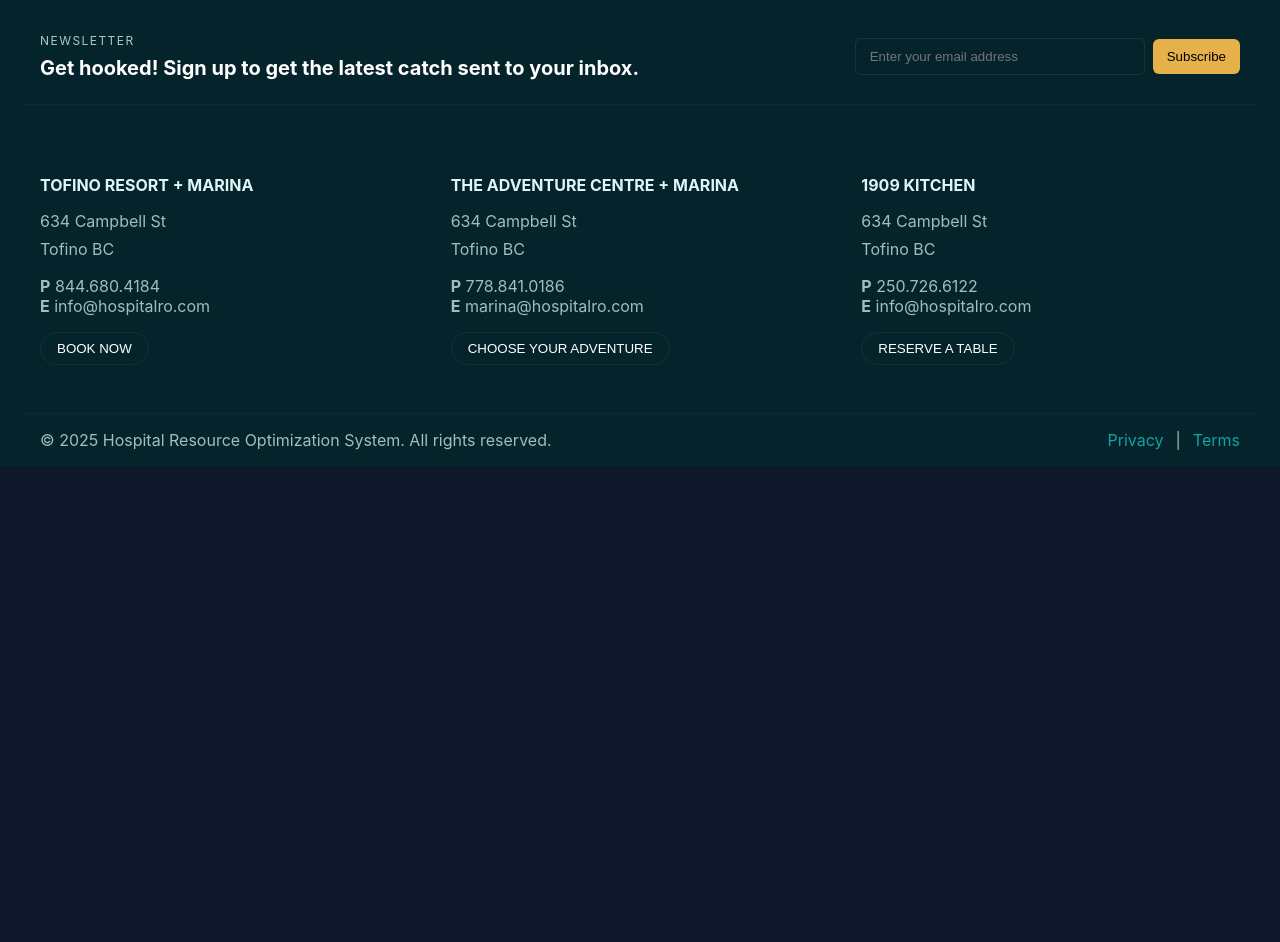
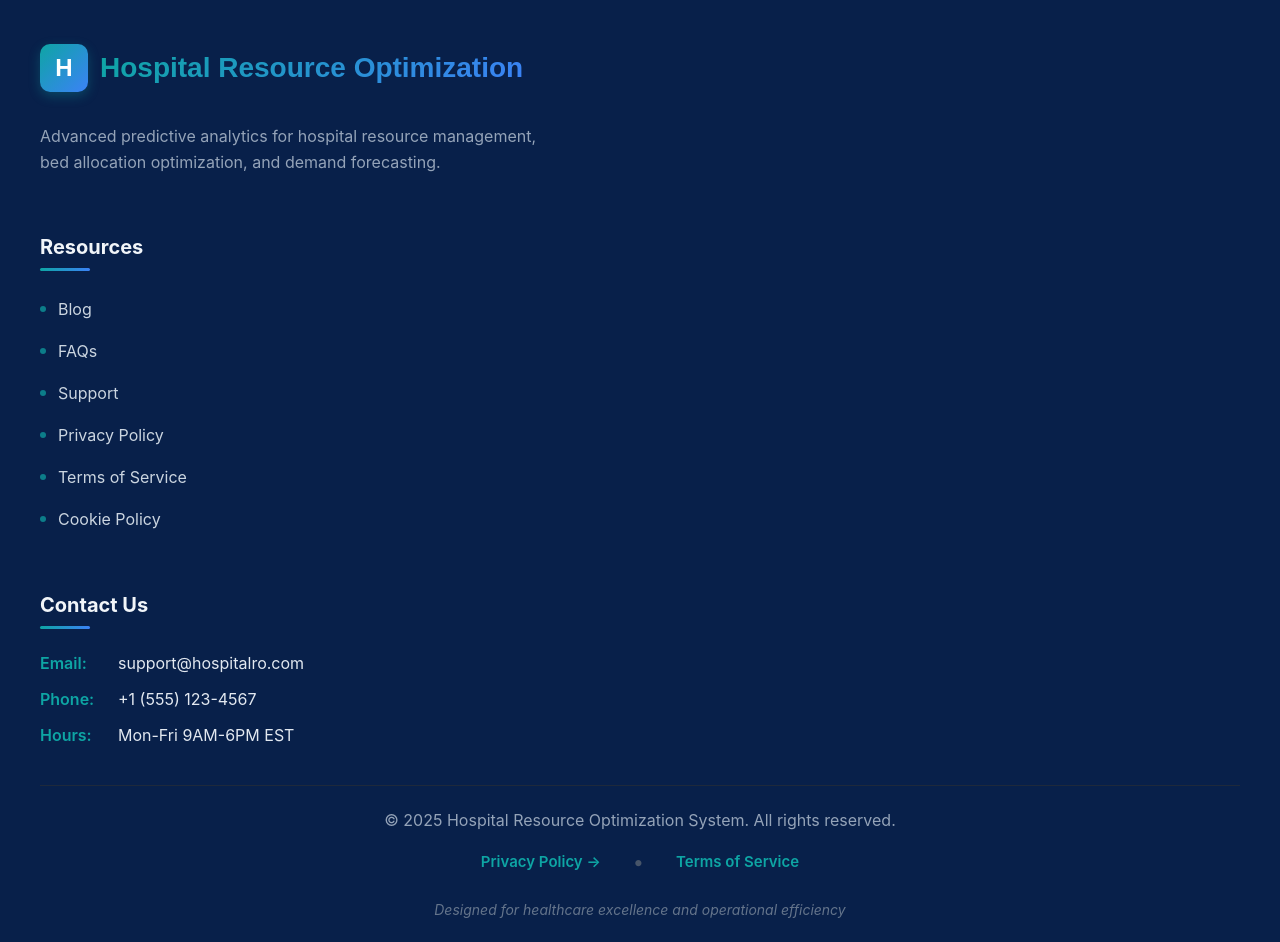
Before and after one commit to lochanajayasinghe/Hospital-Resource-Optimization-and-Demand-Forecasting-System, a React (Create React App) app in the folder frontend/: page / in a window 1280 px wide. Shown: the part 1540-2482 px from the top of the page. Before the commit the page ends 2006 px from the top, so only its background shows below. Built offline with nearby package versions, Linux system fonts and the light colour scheme.

Commit message:
Update Footer.jsx

```diff
--- a/frontend/src/components/Footer/Footer.jsx
+++ b/frontend/src/components/Footer/Footer.jsx
@@ -15,89 +15,315 @@
 
   return (
     <footer style={{
-      backgroundColor: '#05232b',
-      color: '#e6eef1',
+      backgroundColor: '#08204a',
+      color: '#e2e8f0',
       width: '100vw',
       marginLeft: 'calc(50% - 50vw)',
       boxSizing: 'border-box',
-      paddingTop: 0,
+      borderTop: '3px solid #0ea5a4',
     }}>
-
-      {/* Newsletter / Top row */}
+      {/* Main Footer Content */}
       <div style={{
         maxWidth: '1200px',
         margin: '0 auto',
-        padding: '40px 16px 24px',
-        borderBottom: '1px solid rgba(255,255,255,0.03)'
+        padding: '48px 16px 24px',
       }}>
-        <div style={{ display: 'flex', gap: 24, alignItems: 'center', justifyContent: 'space-between', flexWrap: 'wrap' }}>
-          <div style={{ maxWidth: 640 }}>
-            <div style={{ fontSize: 12, letterSpacing: '0.12em', color: '#a7c8cc', marginBottom: 8 }}>NEWSLETTER</div>
-            <h2 style={{ margin: 0, fontSize: 20, color: '#ffffff' }}>Get hooked! Sign up to get the latest catch sent to your inbox.</h2>
+        <div style={{
+          display: 'grid',
+          gridTemplateColumns: 'repeat(1, 1fr)',
+          gap: '40px',
+          marginBottom: '40px',
+        }}>
+          {/* Brand Section */}
+          <div style={{
+            display: 'flex',
+            flexDirection: 'column',
+            gap: '16px',
+          }}>
+            <div style={{
+              display: 'flex',
+              alignItems: 'center',
+              gap: '12px',
+              marginBottom: '8px',
+            }}>
+              <div style={{
+                width: '48px',
+                height: '48px',
+                background: 'linear-gradient(135deg, #0ea5a4 0%, #3b82f6 100%)',
+                borderRadius: '10px',
+                display: 'flex',
+                alignItems: 'center',
+                justifyContent: 'center',
+                boxShadow: '0 4px 12px rgba(14, 165, 164, 0.3)',
+              }}>
+                <span style={{
+                  color: 'white',
+                  fontWeight: 'bold',
+                  fontSize: '24px',
+                  fontFamily: 'Arial, sans-serif',
+                }}>H</span>
+              </div>
+              <div>
+                <h1 style={{
+                  fontSize: '28px',
+                  fontWeight: '800',
+                  background: 'linear-gradient(135deg, #0ea5a4 0%, #3b82f6 100%)',
+                  WebkitBackgroundClip: 'text',
+                  WebkitTextFillColor: 'transparent',
+                  backgroundClip: 'text',
+                  margin: 0,
+                  fontFamily: 'Arial, sans-serif',
+                }}>
+                  Hospital Resource Optimization
+                </h1>
+              </div>
+            </div>
+            <p style={{
+              color: '#94a3b8',
+              maxWidth: '500px',
+              lineHeight: '1.6',
+              fontSize: '16px',
+              margin: '8px 0 0',
+            }}>
+              Advanced predictive analytics for hospital resource management,
+              bed allocation optimization, and demand forecasting.
+            </p>
           </div>
 
-          <div style={{ display: 'flex', gap: 8, alignItems: 'center' }}>
-            <input aria-label="Email" placeholder="Enter your email address" style={{ padding: '10px 14px', borderRadius: 6, border: '1px solid rgba(255,255,255,0.08)', background: 'transparent', color: '#e6eef1', minWidth: 260 }} />
-            <button style={{ background: '#e6b04a', border: 'none', padding: '10px 14px', borderRadius: 6, cursor: 'pointer' }}>Subscribe</button>
+          {/* Resources Section */}
+          <div>
+            <h3 style={{
+              color: '#f1f5f9',
+              fontSize: '20px',
+              fontWeight: '700',
+              marginBottom: '24px',
+              paddingBottom: '12px',
+              position: 'relative',
+            }}>
+              Resources
+              <div style={{
+                position: 'absolute',
+                bottom: 0,
+                left: 0,
+                width: '50px',
+                height: '3px',
+                background: 'linear-gradient(90deg, #0ea5a4, #3b82f6)',
+                borderRadius: '2px',
+              }}></div>
+            </h3>
+            <ul style={{
+              listStyle: 'none',
+              padding: 0,
+              margin: 0,
+              display: 'flex',
+              flexDirection: 'column',
+              gap: '14px',
+            }}>
+              {resources.map((resource) => (
+                <li key={resource.name}>
+                  <Link
+                    to={resource.path}
+                    style={{
+                      color: '#cbd5e0',
+                      textDecoration: 'none',
+                      display: 'flex',
+                      alignItems: 'center',
+                      transition: 'all 0.2s ease',
+                      fontSize: '16px',
+                      padding: '4px 0',
+                    }}
+                    onMouseEnter={(e) => {
+                      e.currentTarget.style.color = '#0ea5a4';
+                      e.currentTarget.style.transform = 'translateX(5px)';
+                    }}
+                    onMouseLeave={(e) => {
+                      e.currentTarget.style.color = '#cbd5e0';
+                      e.currentTarget.style.transform = 'translateX(0)';
+                    }}
+                  >
+                    <span style={{
+                      width: '6px',
+                      height: '6px',
+                      backgroundColor: '#0ea5a4',
+                      borderRadius: '50%',
+                      marginRight: '12px',
+                      opacity: 0.7,
+                    }}></span>
+                    {resource.name}
+                  </Link>
+                </li>
+              ))}
+            </ul>
           </div>
-        </div>
-      </div>
 
-      {/* Main columns */}
-      <div style={{ maxWidth: '1200px', margin: '0 auto', padding: '48px 16px', display: 'grid', gridTemplateColumns: 'repeat(3, 1fr)', gap: 32 }}>
-        <div>
-          <h4 style={{ color: '#dff6f7', marginBottom: 12 }}>TOFINO RESORT + MARINA</h4>
-          <address style={{ color: '#9fbec2', lineHeight: 1.8, fontStyle: 'normal' }}>
-            634 Campbell St<br />
-            Tofino BC
-          </address>
-          <div style={{ marginTop: 12 }}>
-            <div style={{ color: '#9fbec2' }}><strong>P</strong> 844.680.4184</div>
-            <div style={{ color: '#9fbec2' }}><strong>E</strong> info@hospitalro.com</div>
-          </div>
-          <div style={{ marginTop: 16 }}>
-            <button style={{ padding: '8px 16px', borderRadius: 999, background: 'transparent', border: '1px solid rgba(255,255,255,0.06)', color: '#fff' }}>BOOK NOW</button>
+          {/* Contact Section */}
+          <div>
+            <h3 style={{
+              color: '#f1f5f9',
+              fontSize: '20px',
+              fontWeight: '700',
+              marginBottom: '24px',
+              paddingBottom: '12px',
+              position: 'relative',
+            }}>
+              Contact Us
+              <div style={{
+                position: 'absolute',
+                bottom: 0,
+                left: 0,
+                width: '50px',
+                height: '3px',
+                background: 'linear-gradient(90deg, #0ea5a4, #3b82f6)',
+                borderRadius: '2px',
+              }}></div>
+            </h3>
+            <div style={{
+              display: 'flex',
+              flexDirection: 'column',
+              gap: '16px',
+            }}>
+              <div style={{
+                display: 'flex',
+                flexDirection: 'column',
+                gap: '6px',
+              }}>
+                <div style={{
+                  display: 'flex',
+                  alignItems: 'center',
+                  gap: '8px',
+                }}>
+                  <span style={{
+                    fontWeight: '600',
+                    color: '#0ea5a4',
+                    minWidth: '70px',
+                  }}>Email:</span>
+                  <span style={{ color: '#e2e8f0' }}>support@hospitalro.com</span>
+                </div>
+              </div>
+
+              <div style={{
+                display: 'flex',
+                flexDirection: 'column',
+                gap: '6px',
+              }}>
+                <div style={{
+                  display: 'flex',
+                  alignItems: 'center',
+                  gap: '8px',
+                }}>
+                  <span style={{
+                    fontWeight: '600',
+                    color: '#0ea5a4',
+                    minWidth: '70px',
+                  }}>Phone:</span>
+                  <span style={{ color: '#e2e8f0' }}>+1 (555) 123-4567</span>
+                </div>
+              </div>
+
+              <div style={{
+                display: 'flex',
+                flexDirection: 'column',
+                gap: '6px',
+              }}>
+                <div style={{
+                  display: 'flex',
+                  alignItems: 'center',
+                  gap: '8px',
+                }}>
+                  <span style={{
+                    fontWeight: '600',
+                    color: '#0ea5a4',
+                    minWidth: '70px',
+                  }}>Hours:</span>
+                  <span style={{ color: '#e2e8f0' }}>Mon-Fri 9AM-6PM EST</span>
+                </div>
+              </div>
+            </div>
           </div>
         </div>
 
-        <div>
-          <h4 style={{ color: '#dff6f7', marginBottom: 12 }}>THE ADVENTURE CENTRE + MARINA</h4>
-          <address style={{ color: '#9fbec2', lineHeight: 1.8, fontStyle: 'normal' }}>
-            634 Campbell St<br />
-            Tofino BC
-          </address>
-          <div style={{ marginTop: 12 }}>
-            <div style={{ color: '#9fbec2' }}><strong>P</strong> 778.841.0186</div>
-            <div style={{ color: '#9fbec2' }}><strong>E</strong> marina@hospitalro.com</div>
+        {/* Copyright Section - REMOVED the white divider line */}
+        <div style={{
+          display: 'flex',
+          flexDirection: 'column',
+          alignItems: 'center',
+          gap: '16px',
+          textAlign: 'center',
+          paddingTop: '24px',
+          borderTop: '1px solid #1e293b', // Changed to dark border instead of white
+        }}>
+          <p style={{
+            color: '#94a3b8',
+            fontSize: '16px',
+            margin: 0,
+          }}>
+            © {currentYear} Hospital Resource Optimization System. All rights reserved.
+          </p>
+
+          <div style={{
+            display: 'flex',
+            gap: '20px',
+            alignItems: 'center',
+            flexWrap: 'wrap',
+            justifyContent: 'center',
+          }}>
+            <Link
+              to="/privacy"
+              style={{
+                color: '#0ea5a4',
+                textDecoration: 'none',
+                fontWeight: '600',
+                fontSize: '15px',
+                transition: 'all 0.2s ease',
+                padding: '6px 12px',
+                borderRadius: '4px',
+              }}
+              onMouseEnter={(e) => {
+                e.currentTarget.style.color = '#3b82f6';
+                e.currentTarget.style.backgroundColor = 'rgba(14, 165, 164, 0.1)';
+              }}
+              onMouseLeave={(e) => {
+                e.currentTarget.style.color = '#0ea5a4';
+                e.currentTarget.style.backgroundColor = 'transparent';
+              }}
+            >
+              Privacy Policy →
+            </Link>
+
+            <span style={{ color: '#475569', fontSize: '20px' }}>•</span>
+
+            <Link
+              to="/terms"
+              style={{
+                color: '#0ea5a4',
+                textDecoration: 'none',
+                fontWeight: '600',
+                fontSize: '15px',
+                transition: 'all 0.2s ease',
+                padding: '6px 12px',
+                borderRadius: '4px',
+              }}
+              onMouseEnter={(e) => {
+                e.currentTarget.style.color = '#3b82f6';
+                e.currentTarget.style.backgroundColor = 'rgba(14, 165, 164, 0.1)';
+              }}
+              onMouseLeave={(e) => {
+                e.currentTarget.style.color = '#0ea5a4';
+                e.currentTarget.style.backgroundColor = 'transparent';
+              }}
+            >
+              Terms of Service
+            </Link>
           </div>
-          <div style={{ marginTop: 16 }}>
-            <button style={{ padding: '8px 16px', borderRadius: 999, background: 'transparent', border: '1px solid rgba(255,255,255,0.06)', color: '#fff' }}>CHOOSE YOUR ADVENTURE</button>
-          </div>
-        </div>
 
-        <div>
-          <h4 style={{ color: '#dff6f7', marginBottom: 12 }}>1909 KITCHEN</h4>
-          <address style={{ color: '#9fbec2', lineHeight: 1.8, fontStyle: 'normal' }}>
-            634 Campbell St<br />
-            Tofino BC
-          </address>
-          <div style={{ marginTop: 12 }}>
-            <div style={{ color: '#9fbec2' }}><strong>P</strong> 250.726.6122</div>
-            <div style={{ color: '#9fbec2' }}><strong>E</strong> info@hospitalro.com</div>
-          </div>
-          <div style={{ marginTop: 16 }}>
-            <button style={{ padding: '8px 16px', borderRadius: 999, background: 'transparent', border: '1px solid rgba(255,255,255,0.06)', color: '#fff' }}>RESERVE A TABLE</button>
-          </div>
-        </div>
-      </div>
-
-      {/* Bottom small copyright row */}
-      <div style={{ maxWidth: '1200px', margin: '0 auto', padding: '16px', borderTop: '1px solid rgba(255,255,255,0.03)', display: 'flex', justifyContent: 'space-between', alignItems: 'center', gap: 12, flexWrap: 'wrap' }}>
-        <div style={{ color: '#9fbec2' }}>© {currentYear} Hospital Resource Optimization System. All rights reserved.</div>
-        <div style={{ display: 'flex', gap: 12, alignItems: 'center' }}>
-          <Link to="/privacy" style={{ color: '#0ea5a4', textDecoration: 'none' }}>Privacy</Link>
-          <span style={{ color: '#9fbec2' }}>|</span>
-          <Link to="/terms" style={{ color: '#0ea5a4', textDecoration: 'none' }}>Terms</Link>
+          <p style={{
+            color: '#64748b',
+            fontSize: '14px',
+            margin: '8px 0 0',
+            fontStyle: 'italic',
+          }}>
+            Designed for healthcare excellence and operational efficiency
+          </p>
         </div>
       </div>
     </footer>
```
